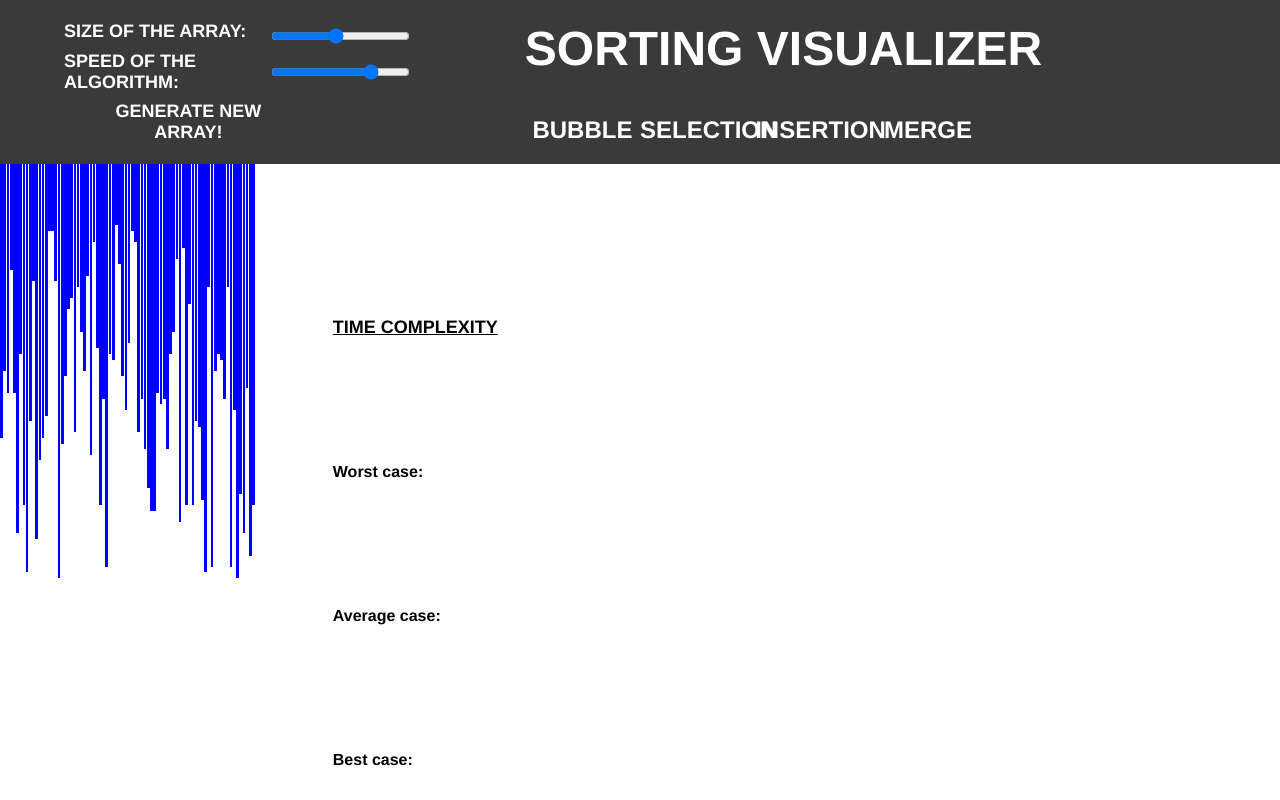
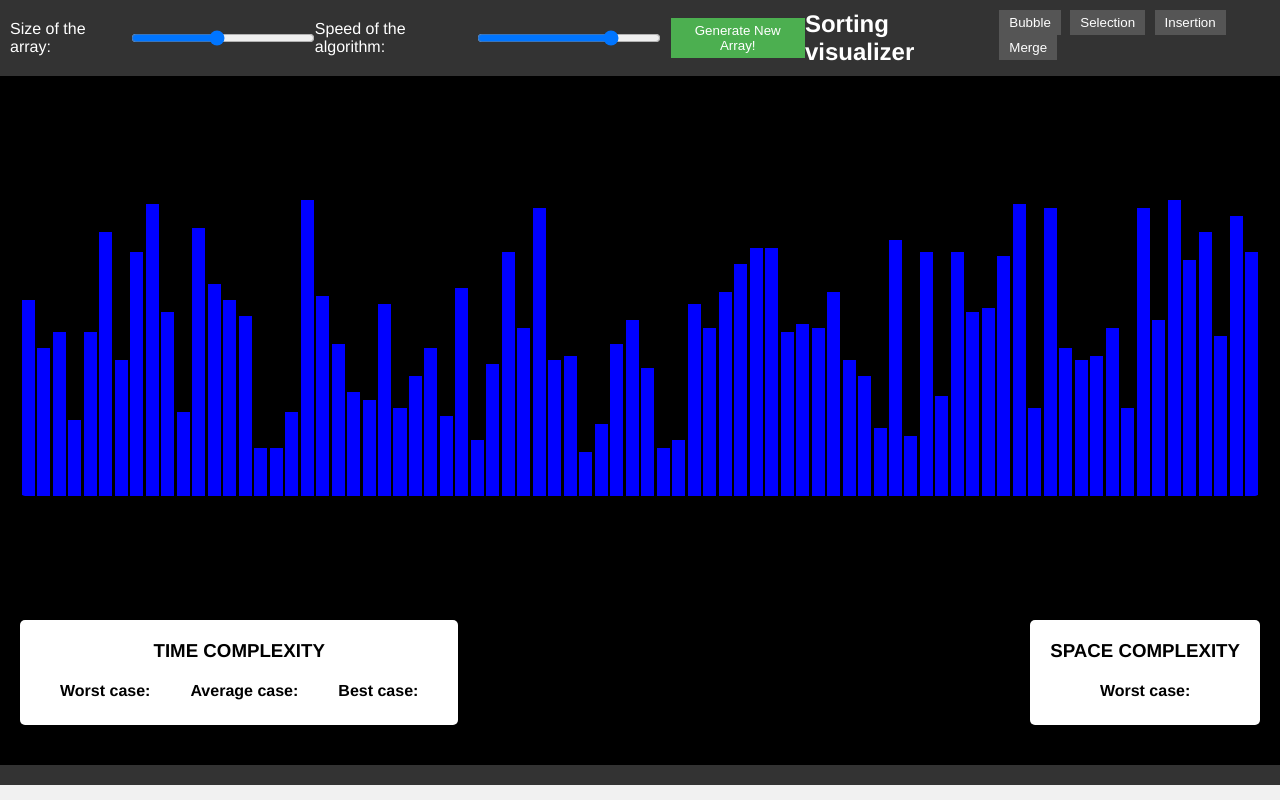
Before and after one commit to Ishu116/Sorting-Visualizer, a plain HTML site: page index.html in a window 1280 px wide. Shown: the top 800 px of the page. Drawn offline with Linux system fonts and the light colour scheme.

Commit message:
Update style.css

```diff
--- a/css/style.css
+++ b/css/style.css
@@ -1,194 +1,154 @@
-/*
-    *****************
-    DONE BY:-   TUMMALA KETHAN
-    *****************
-*/
+/* Reset styles */
 * {
-  margin: 0px;
-  padding: 0px;
+  margin: 0;
+  padding: 0;
+  box-sizing: border-box;
+}
+
+/* Body styles */
+body {
   font-family: 'Helvetica Neue', Helvetica, Arial, sans-serif;
-  font-size: large;
-  font-weight: bold;
-  text-transform: uppercase;
+  background-color: #f1f1f1;
+}
+
+/* Header styles */
+header {
+  background-color: #333;
+  color: #fff;
+  padding: 10px;
 }
 
 nav {
-  background-color: #3b3a3a;
-  color: white;
-  display: -ms-grid;
-  display: grid;
-  -ms-grid-columns: 30% 60%;
-      grid-template-columns: 30% 60%;
-  -webkit-column-gap: 10%;
-          column-gap: 10%;
-  padding: 0% 5%;
+  display: flex;
+  justify-content: space-between;
+  align-items: center;
 }
 
-nav .array-inputs {
-  display: -ms-grid;
-  display: grid;
-  -ms-grid-columns: 60% 40%;
-      grid-template-columns: 60% 40%;
-  place-content: center;
-  padding: 5% 0%;
+.array-inputs {
+  display: flex;
+  align-items: center;
+  color: #fff;
 }
 
-nav .array-inputs #a_size {
-  padding: 5% 0%;
+.array-inputs p {
+  margin: 0;
+  padding-right: 10px;
 }
 
-nav .array-inputs #a_speed {
-  padding: 5% 0%;
+.array-inputs input[type="range"] {
+  width: 200px;
 }
 
-nav .array-inputs #a_generate {
-  background-color: transparent;
+.array-inputs button {
+  margin-left: 10px;
+  padding: 5px 10px;
   border: none;
-  outline: none;
-  color: white;
-  padding: 4% 0% 0% 0%;
-  padding-left: 20%;
-}
-
-nav .array-inputs #a_generate:hover {
+  background-color: #4caf50;
+  color: #fff;
   cursor: pointer;
 }
 
-nav .header_right {
-  display: -webkit-box;
-  display: -ms-flexbox;
+.header_right {
   display: flex;
-  -webkit-box-orient: vertical;
-  -webkit-box-direction: normal;
-      -ms-flex-direction: column;
-          flex-direction: column;
+  gap: 10px;
 }
 
-nav .header_right .nav-heading {
-  display: inline-block;
-  font-size: xxx-large;
-  padding: 3% 0%;
+.header_right p {
+  margin: 0;
+  font-size: 24px;
+  font-weight: bold;
 }
 
-nav .header_right .algos {
-  display: -ms-grid;
-  display: grid;
-  -ms-grid-columns: (16.66667%)[6];
-      grid-template-columns: repeat(6, 16.66667%);
-  place-content: center;
-  padding: 2% 0%;
+.algos button {
+  margin-right: 5px;
+  padding: 5px 10px;
+  border: none;
+  background-color: #555;
+  color: #fff;
+  cursor: pointer;
+  transition: background-color 0.3s;
 }
 
-nav .header_right .algos button {
-  background-color: transparent;
-  border: none;
-  color: white;
-  outline: none;
-  padding: 5% 0%;
-  font-size: x-large;
+.algos button:last-child {
+  margin-right: 0;
 }
 
-nav .header_right .algos button:hover {
-  background-color: blue;
-  cursor: pointer;
+.algos button:hover {
+  background-color: #333;
 }
 
-nav .header_right .algos .butt_locked {
-  background-color: transparent;
-  cursor: pointer;
+/* Section styles */
+section {
+  display: flex;
+  justify-content: center;
+  align-items: center;
+  flex-direction: column;
+  padding: 20px;
+  background-color: black;
 }
 
-nav .header_right .algos .butt_locked:hover {
-  background-color: transparent;
-  cursor: pointer;
+.complexity{
+  margin-top: 10%;
+  width: 100%;
+  display: flex;
+  justify-content: space-between;
 }
 
-nav .header_right .algos .butt_selected {
-  background-color: white;
-  color: green;
+#Info_Cont1,
+#Info_Cont2 {
+  background-color: #fff;
+  border-radius: 5px;
+  box-shadow: 0 2px 5px rgba(0, 0, 0, 0.1);
+  padding: 20px;
+  margin-bottom: 20px;
+  text-align: center;
 }
 
-nav .header_right .algos .butt_selected:hover {
-  background-color: white;
-  cursor: pointer;
+#Info_Cont1 h3,
+#Info_Cont2 h3 {
+  margin-top: 0;
 }
 
-nav .header_right .algos .butt_unselected:hover {
-  background-color: blue;
-  cursor: pointer;
+.Complexity_Containers {
+  display: flex;
+  justify-content: center;
+  align-items: center;
+  margin-top: 20px;
 }
 
-section {
-  display: -ms-grid;
-  display: grid;
-  -ms-grid-columns: 20% 60% 20%;
-      grid-template-columns: 20% 60% 20%;
+.Pair_Definitions {
+  margin: 0 20px;
 }
 
-section .Complexity_Containers {
-  margin-top: 20%;
+.Sub_Heading {
+  font-weight: bold;
+  margin-bottom: 5px;
 }
 
-section .Complexity_Containers .Pair_Definitions {
-  margin-top: 20%;
+#array_container {
+  /* margin-top: 5%; */
+  display: flex;
+  justify-content: center;
+  align-items: flex-end;
+  height: 400px;
+  width: 100%;
+  background-color: black;
+  border-radius: 5px;
+  box-shadow: 0 2px 5px rgba(0, 0, 0, 0.1);
+  overflow-x: auto;
 }
 
-section .Complexity_Containers .Pair_Definitions p {
-  display: inline;
+#array_container div {
+  width: 10px;
+  margin: 0 1px;
+  background-color: #4caf50;
+  transition: height 0.3s;
 }
 
-section .Complexity_Containers .Pair_Definitions p.Sub_Heading {
-  font-size: medium;
-  text-transform: none;
+/* Footer styles */
+footer {
+  background-color: #333;
+  color: #fff;
+  padding: 10px;
+  text-align: center;
 }
-
-section #Info_Cont1 {
-  padding: 20% 10%;
-}
-
-section #Info_Cont1 h3 {
-  text-decoration: underline;
-}
-
-section #array_container {
-  display: -webkit-box;
-  display: -ms-flexbox;
-  display: flex;
-  width: 100%;
-  height: 70vh;
-}
-
-section #Info_Cont2 {
-  padding: 20% 10%;
-}
-
-section #Info_Cont2 h3 {
-  text-decoration: underline;
-}
-
-.hide {
-  display: none;
-}
-
-/*
-@media (max-width: 480px)//Mobiles
-{
-
-}
-
-@media (min-width: 481px) and (max-width: 1250px)//Tablets
-{
-
-}
-
-@media (min-width: 1251px)//Laptops and up
-{
-
-}
-*/
-/*
-    *****************
-    DONE BY:-   TUMMALA KETHAN
-    *****************
-*/
-/*# sourceMappingURL=style.css.map */
```
